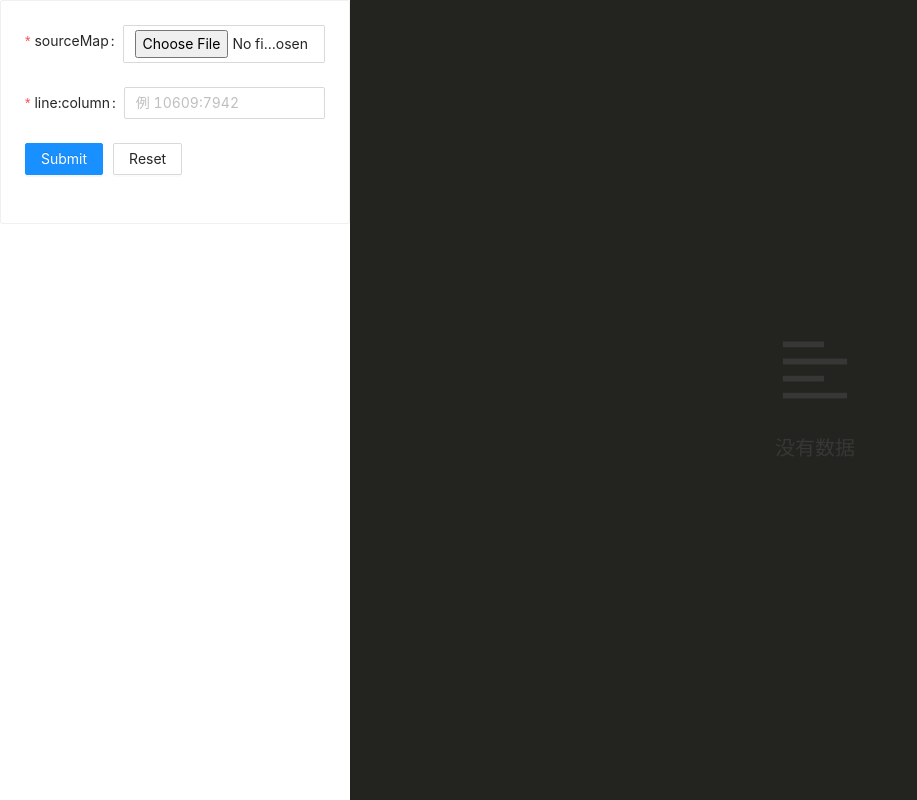
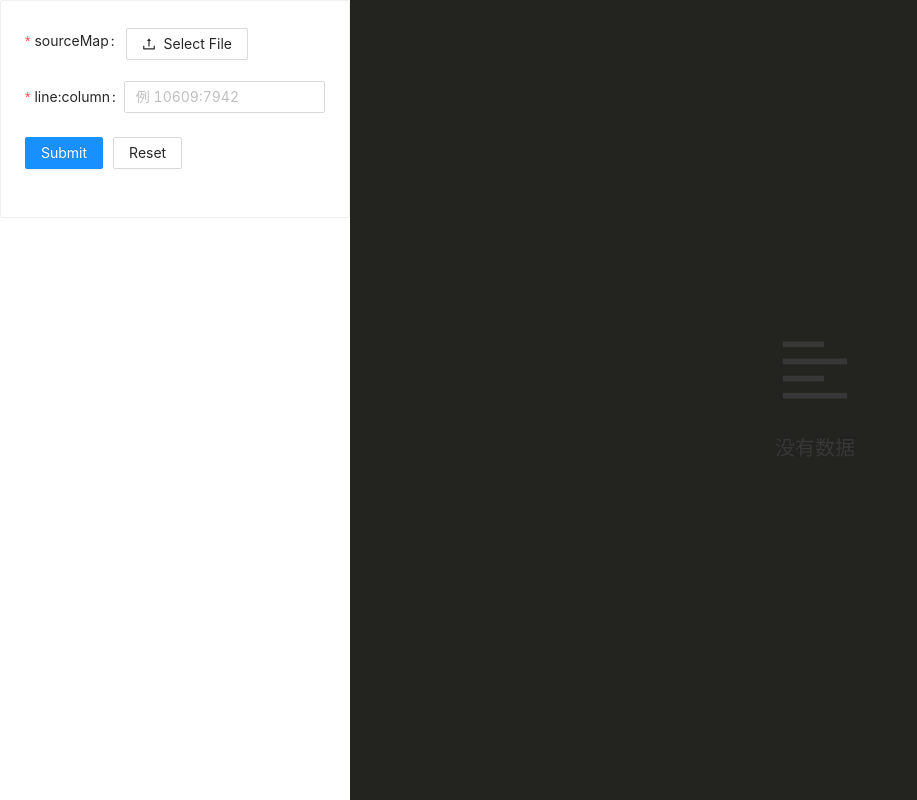
Before and after one commit to gaofeng03/miniprogram-sourcemap, a React app: page / in a window 1280 px wide. Shown: the whole page, without its empty margins (0-917 px from the left). Built offline with nearby package versions, Linux system fonts and the light colour scheme.

Commit message:
feat: style

```diff
--- a/src/App.js
+++ b/src/App.js
@@ -1,5 +1,5 @@
 import "./App.css";
-import React from "react";
+import React, { Fragment } from "react";
 // import path from "path";
 import classNames from "classnames";
 import { SourceMapConsumer, SourceNode } from "source-map";
@@ -11,9 +11,10 @@ import {
   Input,
   Result,
   Card,
+  Upload,
   Typography,
 } from "antd";
-import { AlignLeftOutlined } from "@ant-design/icons";
+import { AlignLeftOutlined, UploadOutlined } from "@ant-design/icons";
 
 const { Text, Link } = Typography;
 
@@ -174,6 +175,7 @@ class App extends React.Component {
           return !x.source;
         })
       ) {
+        message.destroy(key);
         message.warn("没有找到错误！");
       } else {
         message.success({ content: "Loaded!", key, duration: 2 });
@@ -263,7 +265,7 @@ class App extends React.Component {
   onReset = () => {
     this.lineAndColumn = "";
     this.inputRef.current.value = "";
-    this.formRef.current.resetFields(['line:column']);
+    this.formRef.current.resetFields(["line:column"]);
   };
 
   render() {
@@ -279,19 +281,41 @@ class App extends React.Component {
               ref={this.formRef}
             >
               <Form.Item
+                label="sourceMap"
                 name="sourceMap"
-                label="sourceMap"
                 rules={[{ required: true }]}
+              >
+                <Fragment>
+                  <Form.Item
+                    name="sourceMap"
+                    rules={[{ required: false }]}
+                    style={{ marginBottom: 0 }}
                   >
                     <Input
                       ref={this.fileRef}
                       type="file"
                       webkitdirectory="true"
                       onChange={this.onFile}
+                      style={{
+                        position: "absolute",
+                        top: 0,
+                        zIndex: 9,
+                        opacity: 0,
+                        width: "121px",
+                        height: "38px",
+                      }}
                     />
                   </Form.Item>
+                  <Button
+                    icon={<UploadOutlined />}
+                    style={{ position: "absolute", top: "3px", left: "3px" }}
+                  >
+                    Select File
+                  </Button>
+                </Fragment>
+              </Form.Item>
               {directory.length > 0 && (
-                <Form.Item style={{ marginTop: "-20px" }}>
+                <Form.Item style={{ marginTop: "-15px" }}>
                   <ul style={{ border: "none" }}>
                     {directory.map((dir, key) => {
                       return (
```
Lines whose indentation alone changed are shown as unchanged.
